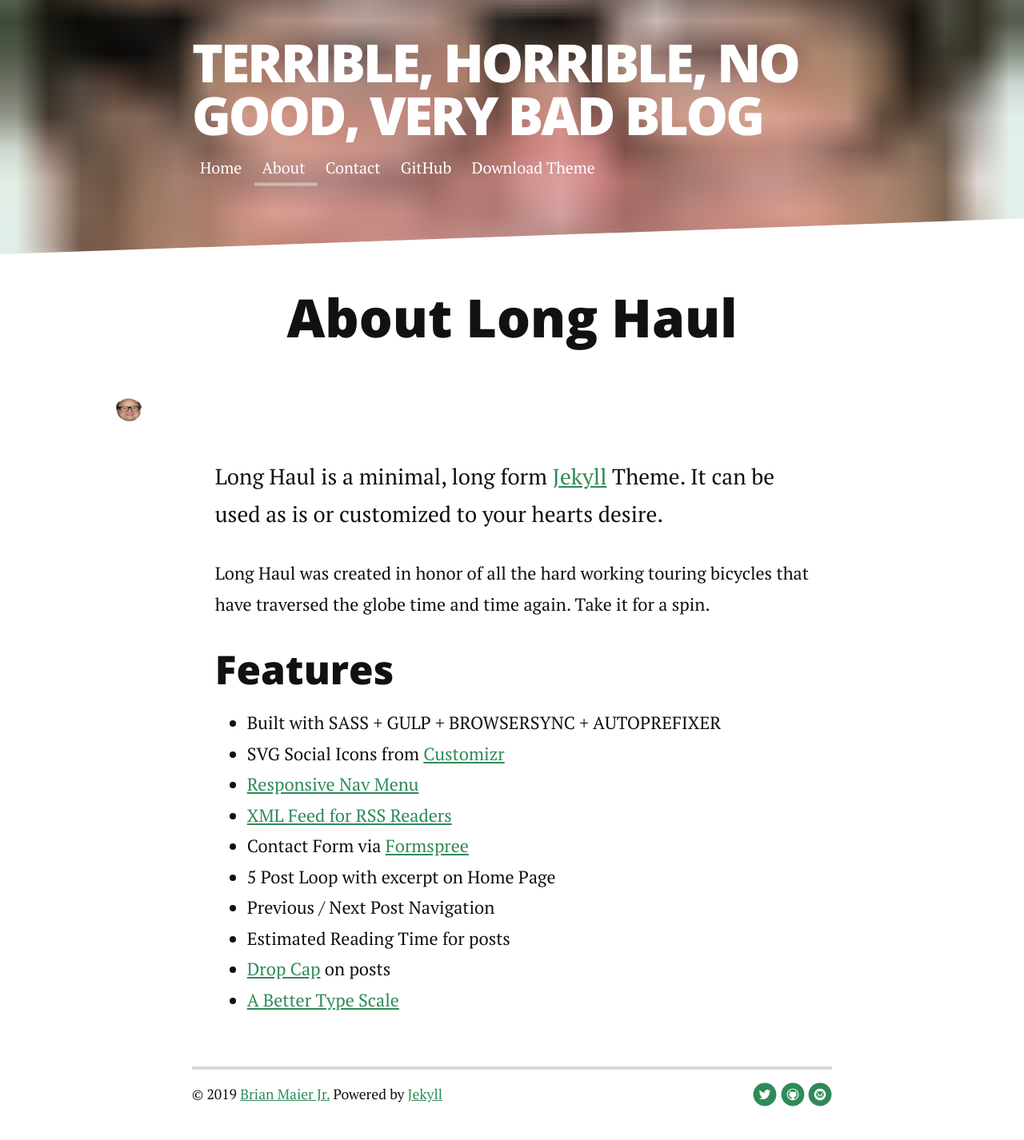
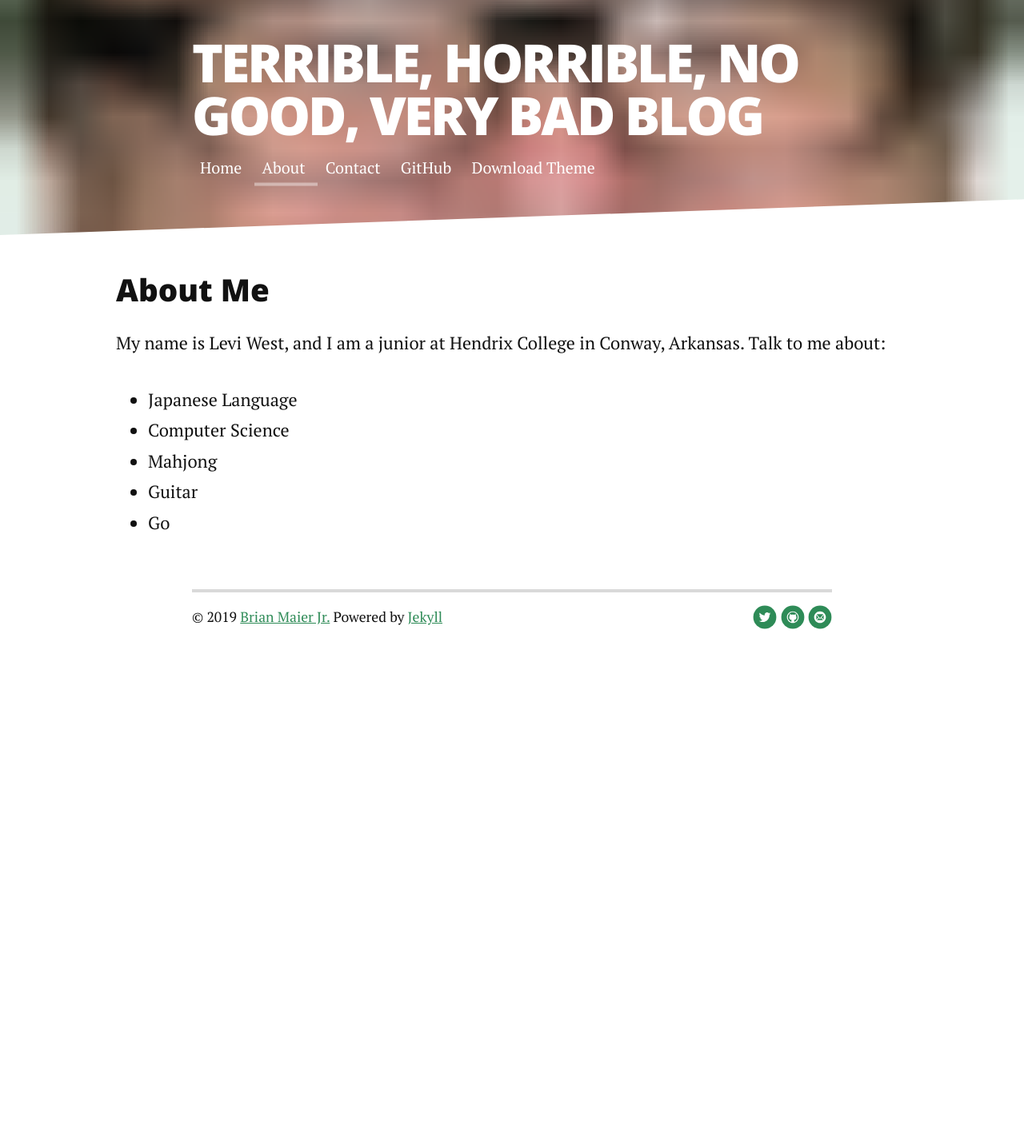
Before and after one commit to CWTBT/csci340blog, a Jekyll site: the page built from about.md, in a window 1280 px wide. Shown: the whole page at 80% size. Built offline with Jekyll 4.4.1, drawn with Linux system fonts in a browser that asks for light colours; nearby versions of some CDN libraries; after the commit the page ends 900 px from its top, so only the background shows below that.

Commit message:
Edited About page

```diff
--- a/about.md
+++ b/about.md
@@ -1,24 +1,13 @@
 ---
 layout: default
-title: About Long Haul
+title: About Me
 ---
 
-<div class="post">
-	<h1 class="pageTitle">About Long Haul</h1>
-	<img src="{{ '/assets/img/touring.jpg' | prepend: site.baseurl }}" alt="">
-	<p class="intro">Long Haul is a minimal, long form <a href="http://jekyllrb.com">Jekyll</a> Theme. It can be used as is or customized to your hearts desire.</p>
-	<p>Long Haul was created in honor of all the hard working touring bicycles that have traversed the globe time and time again. Take it for a spin.</p>
-	<h2>Features</h2>
-	<ul>
-		<li>Built with SASS + GULP + BROWSERSYNC + AUTOPREFIXER</li>
-  		<li>SVG Social Icons from <a href="http://customizr.net/icons/">Customizr</a></li>
-  		<li><a href="http://responsive-nav.com/">Responsive Nav Menu</a></li>
-  		<li><a href="https://github.com/snaptortoise/jekyll-rss-feeds">XML Feed for RSS Readers</a></li>
-  		<li>Contact Form via <a href="http://formspree.io/">Formspree</a></li>
-      <li>5 Post Loop with excerpt on Home Page</li>
-  		<li>Previous / Next Post Navigation</li>
-      <li>Estimated Reading Time for posts</li>
-  		<li><a href="https://github.com/adobe-webplatform/dropcap.js">Drop Cap</a> on posts</li>
-  		<li><a href="http://typecast.com/blog/a-more-modern-scale-for-web-typography">A Better Type Scale</a></li>
-  	</ul>
-</div>
+### About Me
+My name is Levi West, and I am a junior at Hendrix College in Conway, Arkansas.
+Talk to me about:
+* Japanese Language
+* Computer Science
+* Mahjong
+* Guitar
+* Go
```
